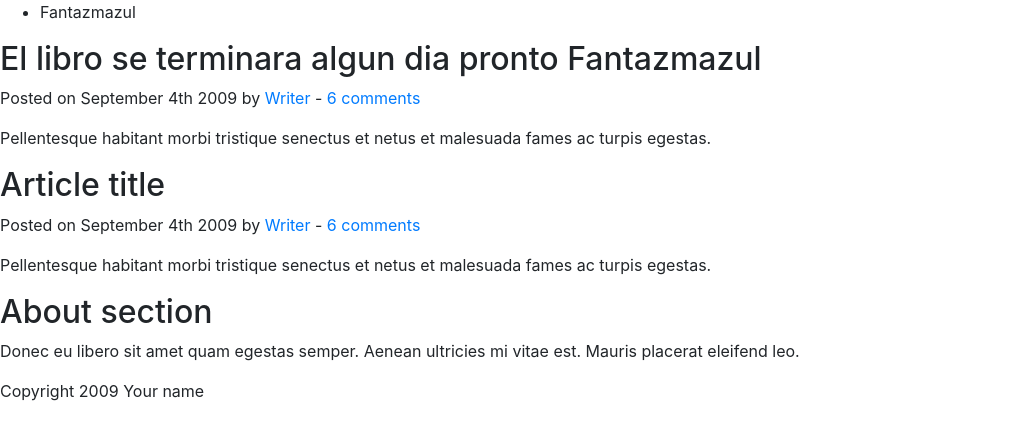
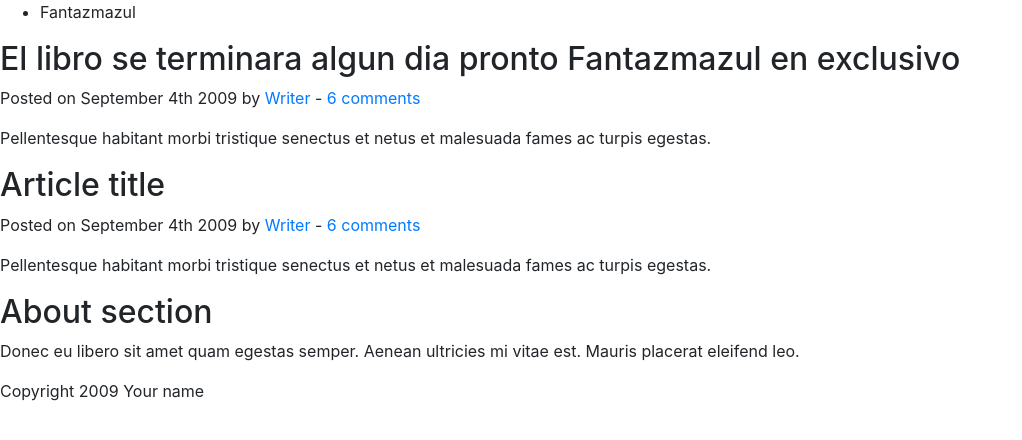
Before and after one commit to fantazamazul/demo-repo2, a plain HTML site: page index.html in a window 1280 px wide. Shown: the whole page, without its empty margins (0-1022 px from the left). Drawn offline with nearby package versions, Linux system fonts and the light colour scheme.

Commit message:
Nueva Modificacion al index

```diff
--- a/index.html
+++ b/index.html
@@ -23,7 +23,7 @@
 
 		<article>
 			<header>
-				<h2>El libro se terminara algun dia pronto Fantazmazul</h2>
+				<h2>El libro se terminara algun dia pronto Fantazmazul en exclusivo</h2>
 				<p>Posted on <time datetime="2009-09-04T16:31:24+02:00">September 4th 2009</time> by <a href="#">Writer</a> - <a href="#comments">6 comments</a></p>
 			</header>
 			<p>Pellentesque habitant morbi tristique senectus et netus et malesuada fames ac turpis egestas.</p>
```
